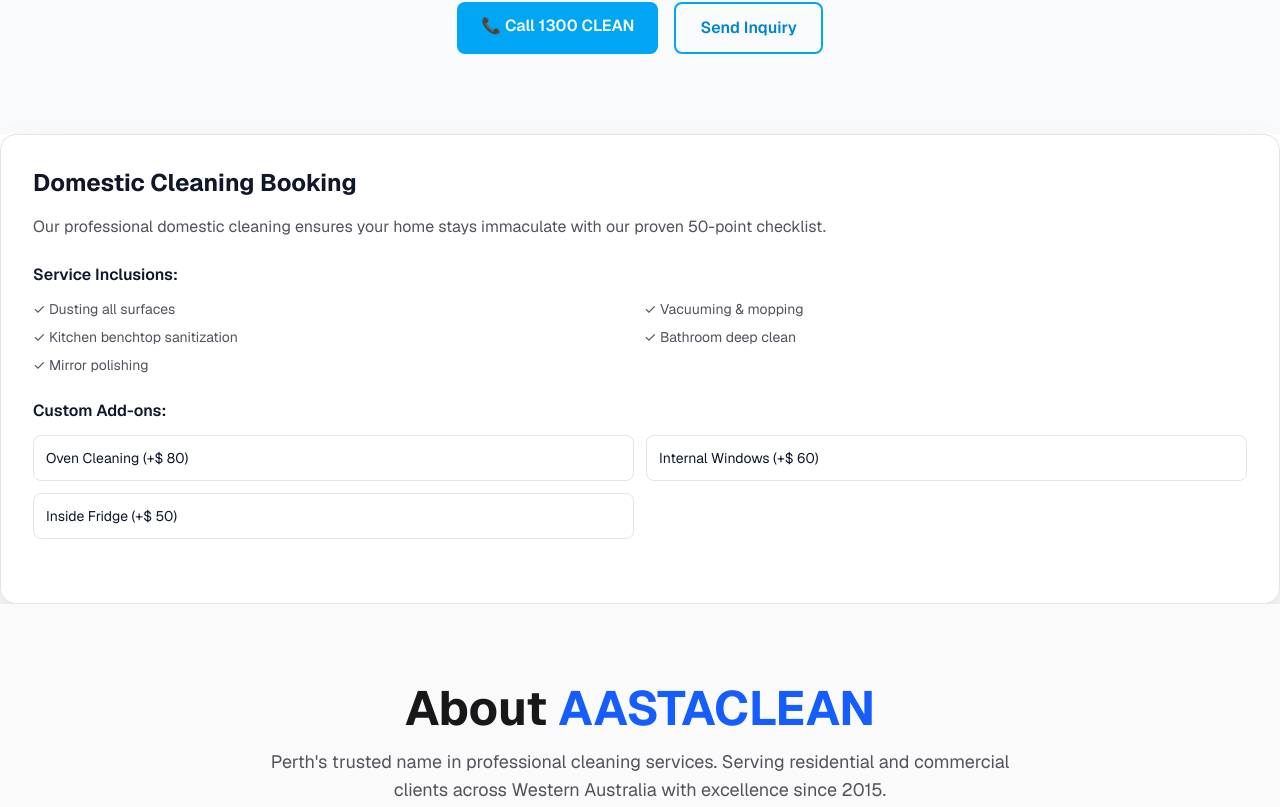
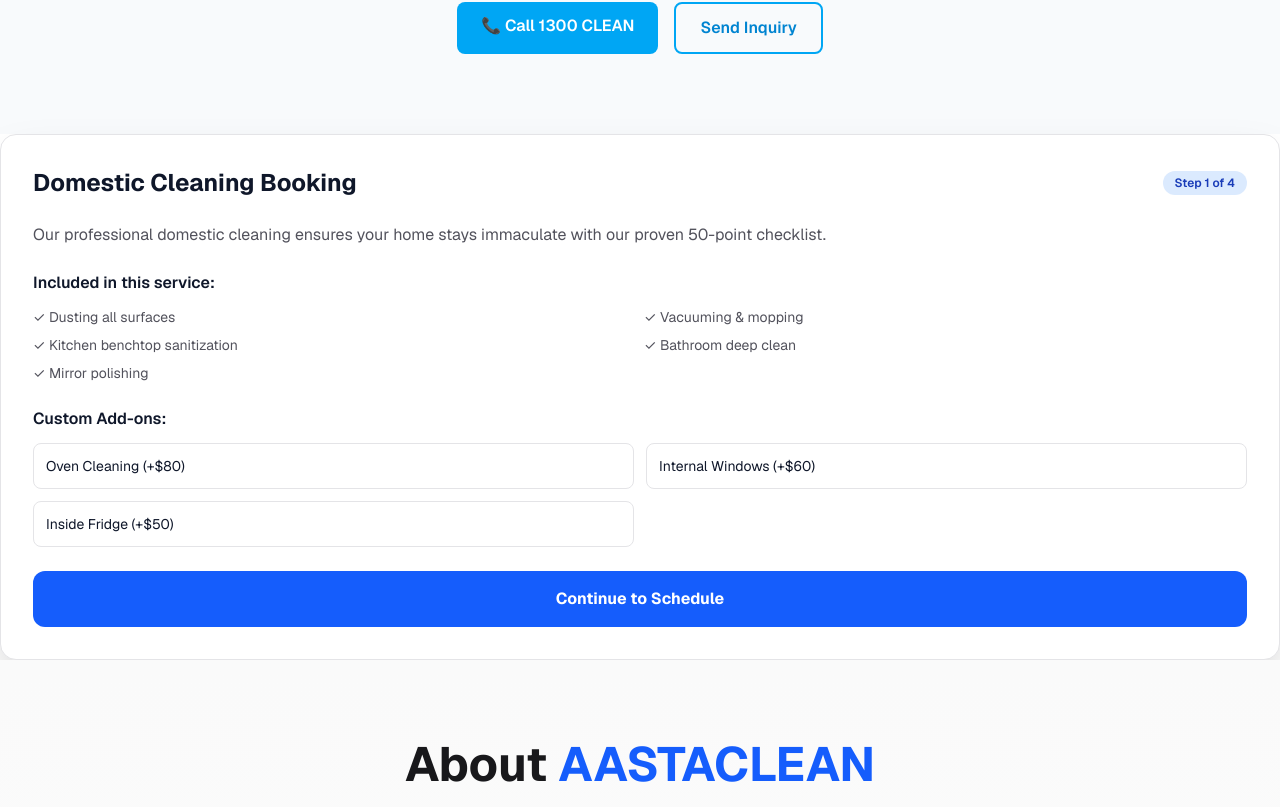
Before and after one commit to navyapdh11/portfolio-website, a Next.js app: page / in a window 1280 px wide. Shown: the part 8533-9340 px from the top of the page. Built offline with nearby package versions, Linux system fonts and the light colour scheme.

Commit message:
feat: complete dynamic multi-step booking flow for specialist services

```diff
--- a/components/Booking.tsx
+++ b/components/Booking.tsx
@@ -5,11 +5,22 @@
 
 interface BookingProps {
   serviceSlug?: string;
+  state?: string;
+  city?: string;
 }
 
-export default function Booking({ serviceSlug = "domestic-cleaning" }: BookingProps) {
+export default function Booking({ serviceSlug = "domestic-cleaning", state = "WA", city = "Perth" }: BookingProps) {
   const details = serviceDetails[serviceSlug] || serviceDetails["domestic-cleaning"];
   const [selectedAddons, setSelectedAddons] = useState<string[]>([]);
+  const [step, setStep] = useState(1);
+  const [formData, setFormData] = useState({
+    name: "",
+    email: "",
+    phone: "",
+    address: "",
+    date: "",
+    time: "",
+  });
 
   const toggleAddon = (value: string) => {
     setSelectedAddons(prev =>
@@ -17,33 +28,82 @@
     );
   };
 
+  const handleNext = () => setStep(prev => prev + 1);
+
   return (
     <section id="booking" className="bg-white dark:bg-zinc-900 rounded-2xl shadow-2xl p-8 border border-zinc-200 dark:border-zinc-800">
-      <h2 className="text-2xl font-bold mb-4 capitalize">{serviceSlug.replace(/-/g, ' ')} Booking</h2>
-      <p className="text-zinc-600 mb-6">{details.description}</p>
+      <div className="flex justify-between items-center mb-6">
+        <h2 className="text-2xl font-bold capitalize">{serviceSlug.replace(/-/g, ' ')} Booking</h2>
+        <span className="px-3 py-1 bg-blue-100 text-blue-800 rounded-full text-xs font-semibold">Step {step} of 4</span>
+      </div>
 
-      <div className="mb-6">
-        <h4 className="font-semibold mb-3">Service Inclusions:</h4>
+      {step === 1 && (
+        <div className="space-y-6">
+          <p className="text-zinc-600">{details.description}</p>
+
+          <div>
+            <h4 className="font-semibold mb-3">Included in this service:</h4>
             <ul className="grid grid-cols-1 sm:grid-cols-2 gap-2 text-sm text-zinc-600">
               {details.included.map((item, i) => <li key={i}>✓ {item}</li>)}
             </ul>
           </div>
 
-      <div className="mb-8">
+          <div>
             <h4 className="font-semibold mb-3">Custom Add-ons:</h4>
             <div className="grid grid-cols-1 sm:grid-cols-2 gap-3">
               {details.addons.map((addon) => (
                 <button
                   key={addon.value}
                   onClick={() => toggleAddon(addon.value)}
-              className={`p-3 rounded-lg border text-left text-sm ${selectedAddons.includes(addon.value) ? 'border-blue-500 bg-blue-50' : 'border-zinc-200'}`}
+                  className={`p-3 rounded-lg border text-left text-sm transition-all ${
+                    selectedAddons.includes(addon.value)
+                      ? 'border-blue-500 bg-blue-50 dark:bg-blue-900/20'
+                      : 'border-zinc-200 dark:border-zinc-700'
+                  }`}
                 >
-              {addon.label} (+$ {addon.price})
+                  {addon.label} (+${addon.price})
                 </button>
               ))}
             </div>
           </div>
-      {/* ... booking form fields ... */}
+
+          <button onClick={handleNext} className="w-full py-4 bg-blue-600 text-white rounded-xl font-bold hover:bg-blue-700">
+            Continue to Schedule
+          </button>
+        </div>
+      )}
+
+      {step === 2 && (
+        <div className="space-y-4">
+          <h3 className="font-bold text-lg">Schedule Your Service</h3>
+          <input type="date" className="w-full p-3 border rounded-lg" onChange={(e) => setFormData({...formData, date: e.target.value})} />
+          <input type="text" placeholder="Preferred Time" className="w-full p-3 border rounded-lg" onChange={(e) => setFormData({...formData, time: e.target.value})} />
+          <button onClick={handleNext} className="w-full py-4 bg-blue-600 text-white rounded-xl font-bold hover:bg-blue-700">
+            Continue to Contact
+          </button>
+        </div>
+      )}
+
+      {step === 3 && (
+        <div className="space-y-4">
+          <h3 className="font-bold text-lg">Contact Information</h3>
+          <input type="text" placeholder="Full Name" className="w-full p-3 border rounded-lg" onChange={(e) => setFormData({...formData, name: e.target.value})} />
+          <input type="email" placeholder="Email Address" className="w-full p-3 border rounded-lg" onChange={(e) => setFormData({...formData, email: e.target.value})} />
+          <button onClick={handleNext} className="w-full py-4 bg-blue-600 text-white rounded-xl font-bold hover:bg-blue-700">
+            Continue to Payment
+          </button>
+        </div>
+      )}
+
+      {step === 4 && (
+        <div className="space-y-4">
+          <h3 className="font-bold text-lg">Secure Payment</h3>
+          <div className="p-4 bg-zinc-50 dark:bg-zinc-800 rounded-lg border text-center">
+            <p>Secure Stripe Integration Active</p>
+            <button className="mt-4 px-8 py-3 bg-green-600 text-white rounded-lg">Pay Securely</button>
+          </div>
+        </div>
+      )}
     </section>
   );
 }
```
Lines whose indentation alone changed are shown as unchanged.
